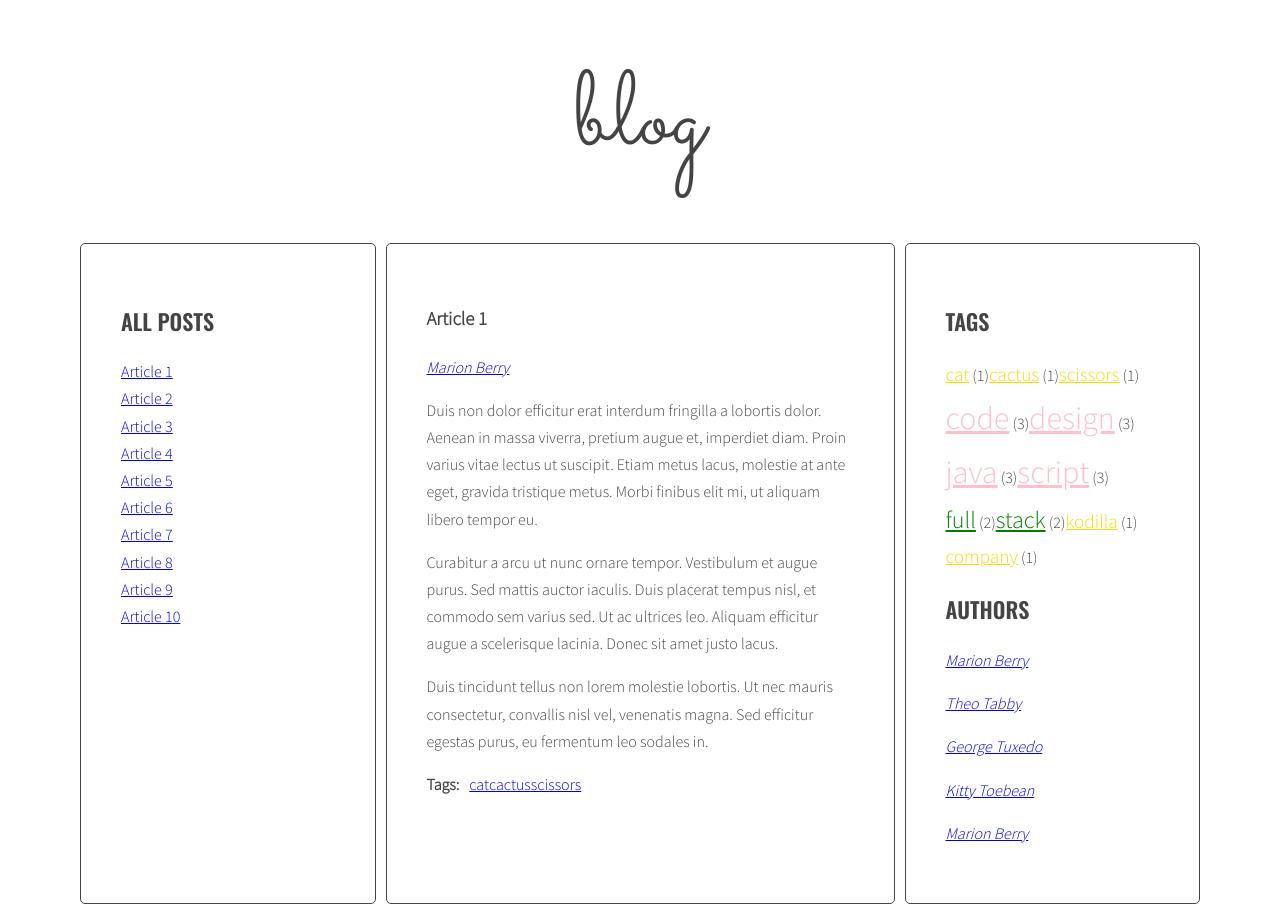
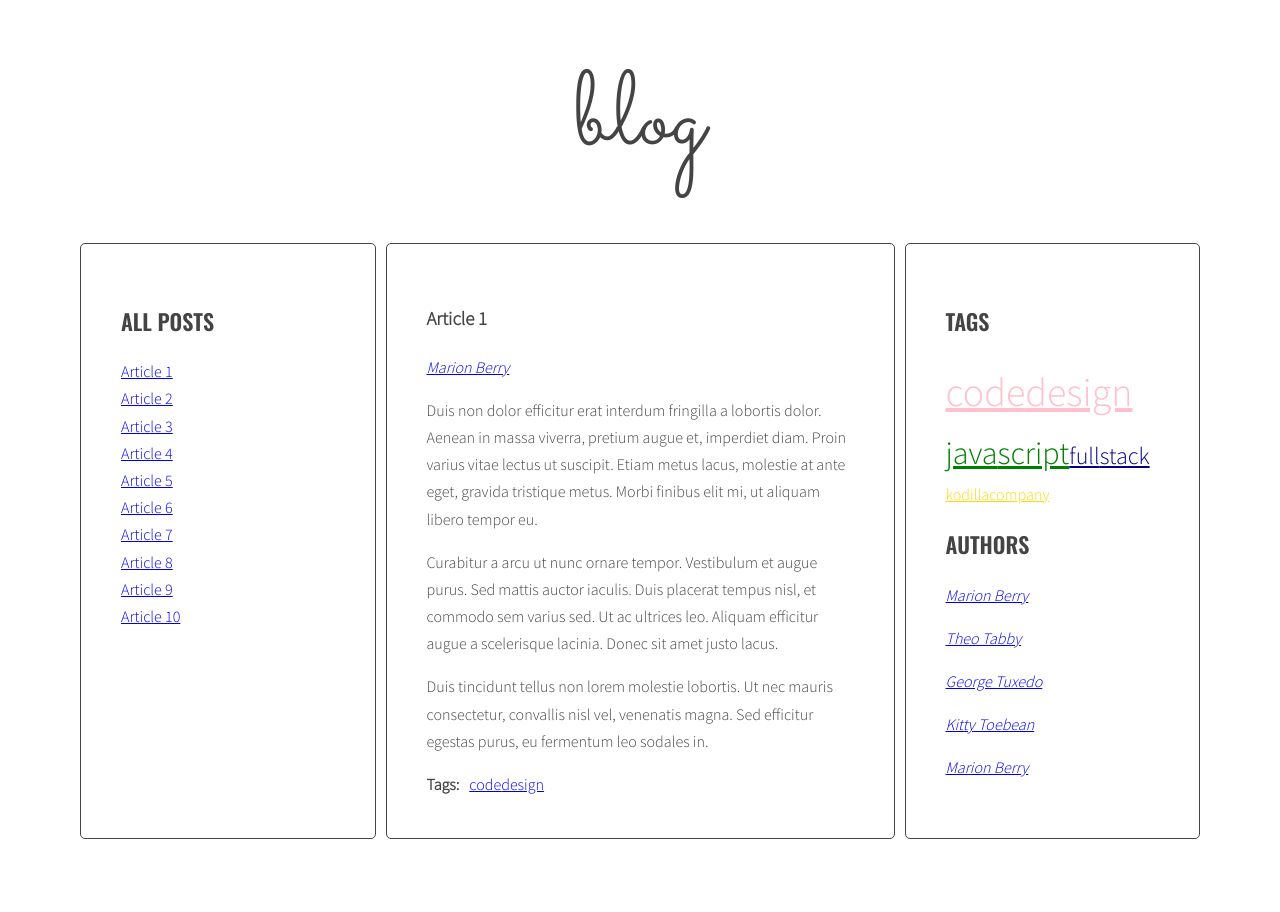
Before and after one commit to Krooll/blog-java, a plain HTML site: page index.html in a window 1280 px wide. After the commit the page ends 847 px from the top, so only its background shows below. Drawn offline with nearby package versions, Linux system fonts and the light colour scheme.

Commit message:
Delete numbers of tags in right column

```diff
--- a/index.html
+++ b/index.html
@@ -16,7 +16,7 @@
               </ul>
             </aside>
             <section class="posts">
-              <article class="post active" id="article-1" data-tags="cat cactus scissors" data-author="Marion Berry ">
+              <article class="post active" id="article-1" data-tags="code design" data-author="Marion Berry ">
                 <h3 class="post-title">Article 1</h3>
                 <p class="post-author"></p>
                 <div class="post-content">
--- a/js/script.js
+++ b/js/script.js
@@ -220,7 +220,7 @@ const optArticleSelector = '.post',
 
       /*generate code of a link and add it to allTagsHTML*/
 
-      const tagLinkHTML = '<li><a class="'+ calculateTagClass(allTags[tag], tagsParams) + '" href="#tag-' + tag+ '">' + tag + '</a> ('+ allTags[tag]+ ')</li>';
+      const tagLinkHTML = '<li><a class="'+ calculateTagClass(allTags[tag], tagsParams) + '" href="#tag-' + tag+ '">' + tag + '</a></li>';
 
       allTagsHTML += tagLinkHTML;
 
--- a/sass/style.scss
+++ b/sass/style.scss
@@ -124,15 +124,20 @@ body {
 }
 
 .tag-size-5 {
-  font-size: 200%;
+  font-size: 250%;
   color: pink;
 }
 .tag-size-3 {
-  font-size: 150%;
+  font-size: 200%;
   color: green;
 }
 
+.tag-size-2 {
+  font-size: 150%;
+  color: darkblue;
+}
+
 .tag-size-1 {
-  font-size : 120%;
+  font-size : 100%;
   color: gold;
 }
```
Also changed, not shown: css/style.css, 1 other file.
